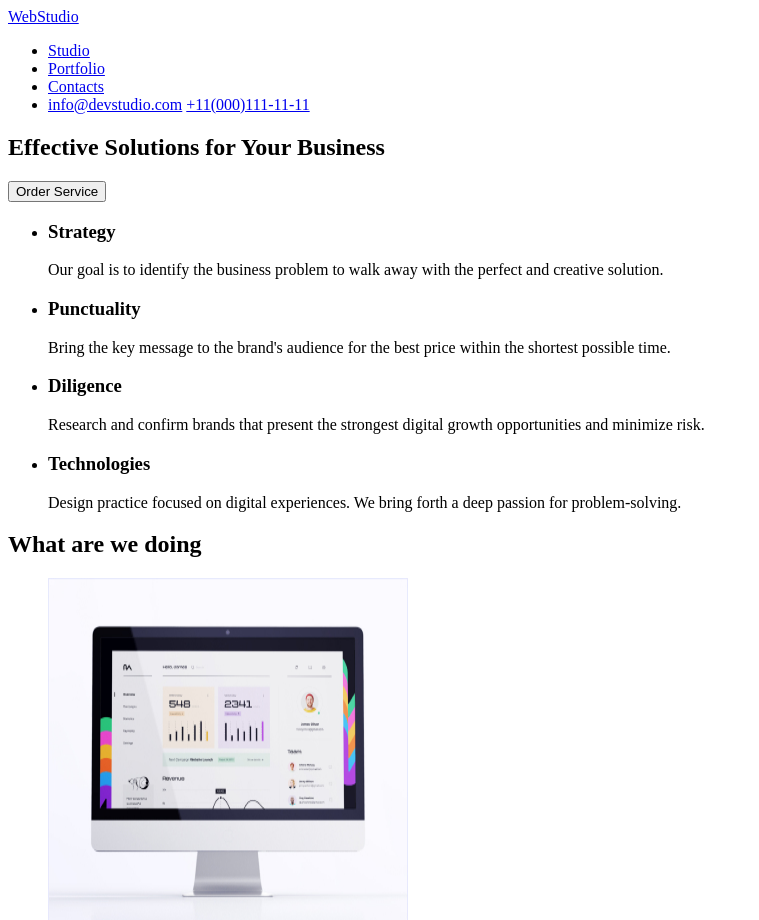
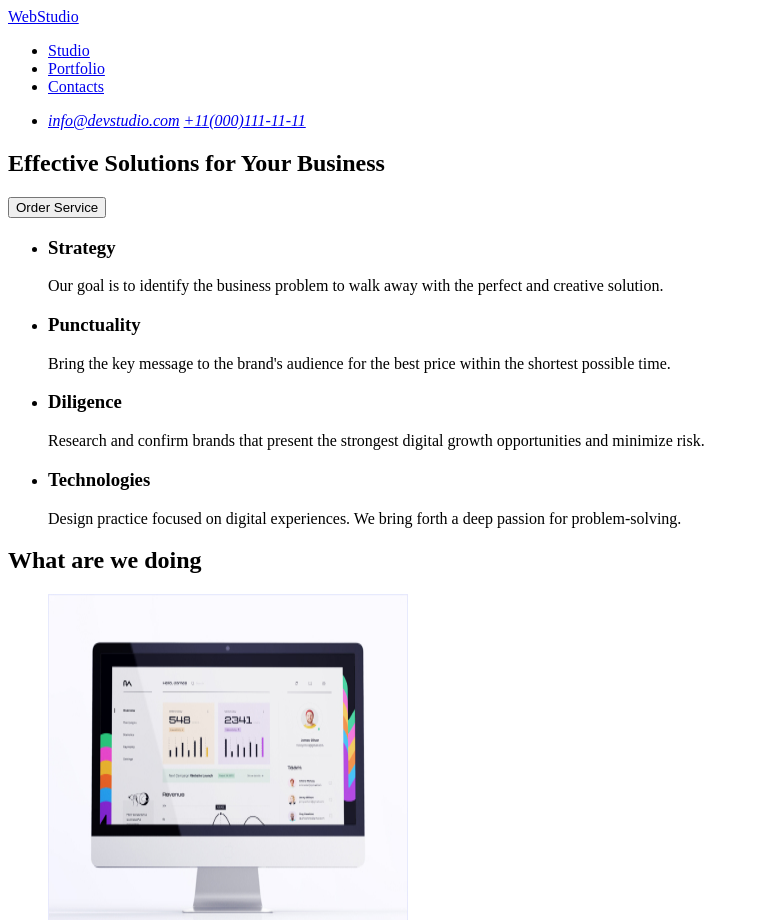
Before and after one commit to ru7s/goit-markup-hw-01, a plain HTML site: page index.html in a window 1280 px wide. Shown: the top 920 px of the page, without its empty margins (0-759 px from the left). Drawn offline with Linux system fonts and the light colour scheme.

Commit message:
add markup

```diff
--- a/index.html
+++ b/index.html
@@ -15,12 +15,18 @@
           <li><a href="#">Studio</a></li>
           <li><a href="#">Portfolio</a></li>
           <li><a href="#">Contacts</a></li>
-          <li>
+          </nav>
+          <address>
+            <ul>
+              <li>
             <a href="mailto:info@devstudio.com">info@devstudio.com</a>
             <a href="tel:+11(000)111-11-11">+11(000)111-11-11</a>
           </li>
+            </ul>
+
+
         </ul>
-      </nav>
+
     </header>
     <!--main-->
     <main>
```
